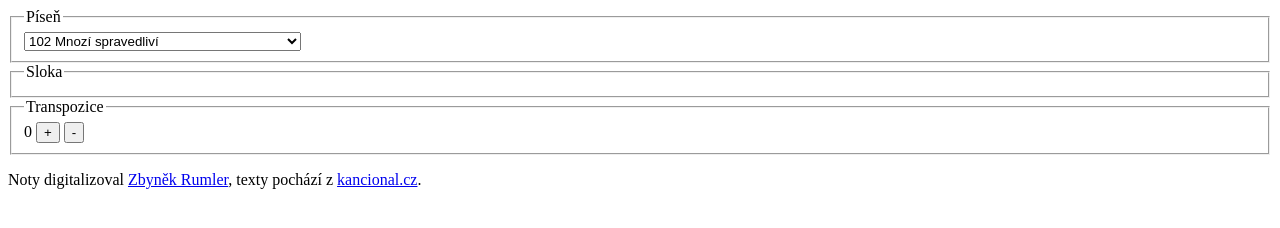
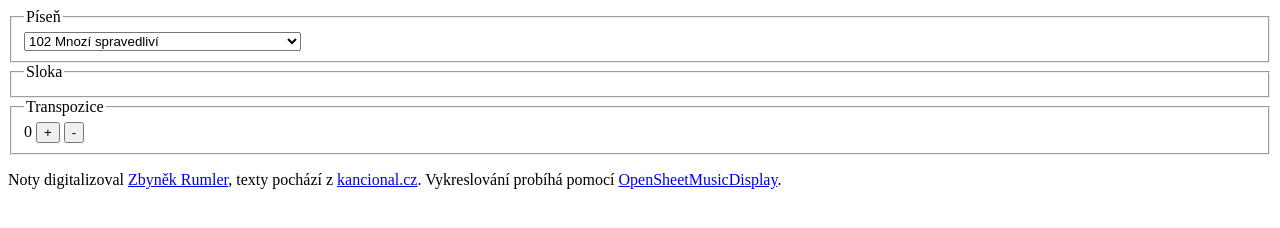
Before and after one commit to olin256/kancional-doprovod, a plain HTML site: page index.html in a window 1280 px wide. Drawn offline with nearby package versions, Linux system fonts and the light colour scheme; no server answers; a script that the page names is missing.

Commit message:
OSMD zmineno

```diff
--- a/index.html
+++ b/index.html
@@ -35,6 +35,9 @@
     osmd.EngravingRules.MaximumLyricsElongationFactor = 1.5;
 </script>
 <script src="render.js"></script>
-<p>Noty digitalizoval <a href="https://ddh9.webnode.cz/">Zbyněk Rumler</a>, texty pochází z <a href="https://kancional.cz/">kancional.cz</a>.</p>
+<p>
+Noty digitalizoval <a href="https://ddh9.webnode.cz/">Zbyněk Rumler</a>, texty pochází z <a href="https://kancional.cz/">kancional.cz</a>.
+Vykreslování probíhá pomocí <a href="https://github.com/opensheetmusicdisplay">OpenSheetMusicDisplay</a>.
+</p>
 </body>
 </html>
```
